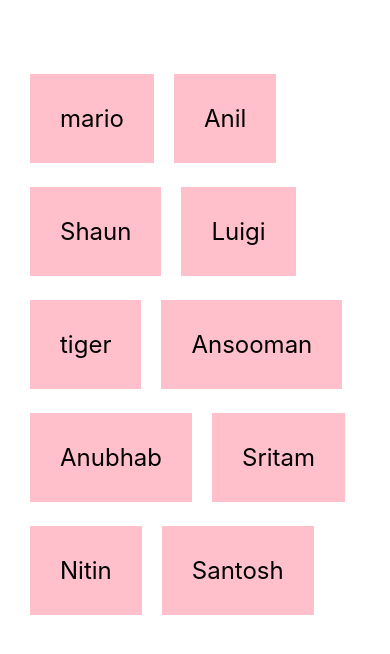
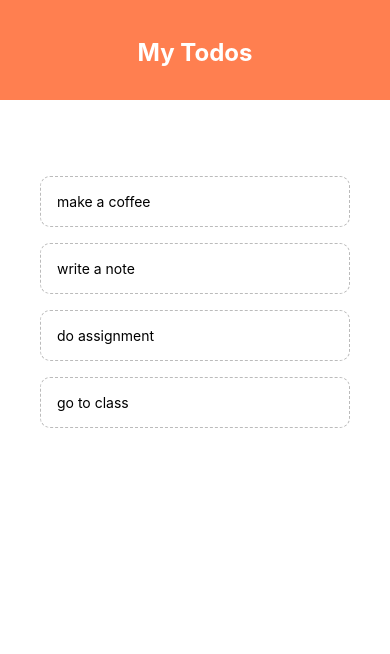
Before and after one commit to Anonymous961/ReactNativeTut, a React Native app: screen / in a window 390 px wide. Shown: the top 654 px of the page. Built offline with nearby package versions, Linux system fonts and the light colour scheme.

Commit message:
Todo list and touchability

```diff
--- a/App.js
+++ b/App.js
@@ -1,45 +1,35 @@
 import { StatusBar } from 'expo-status-bar';
 import { useState } from 'react';
 import { StyleSheet, Text, View, Button, TextInput, ScrollView,FlatList, TouchableOpacity } from 'react-native';
+import Header from './components/header';
+import Todos from './components/todo';
 
 export default function App() {
-  const [people,setPeople]=useState([
-    {name:'mario',id:1},
-    {name:'Anil',id:2},
-    {name:'Shaun',id:3},
-    {name:'Luigi',id:4},
-    {name:'tiger',id:5},
-    {name:'Ansooman',id:6},
-    {name:'Anubhab',id:7},
-    {name:'Sritam',id:8},
-    {name:'Nitin',id:9},
-    {name:'Santosh',id:10},
+  const [todos,setTodos]=useState([
+    {text:"make a coffee",key:1},
+    {text:"write a note",key:2},
+    {text:"do assignment",key:3},
+    {text:"go to class",key:4},
   ]);
-  const pressHandeler = (id)=>{
-    console.log(id);
-    setPeople((prevPeople)=>{
-      return people.filter((people)=>people.id!=id);
+  const pressHandler=(key)=>{
+    setTodos(()=>{
+      return todos.filter(todo=>todo.key!=key)
     })
   }
   return (
     <View style={styles.container}>
-      <FlatList
-        numColumns={2}
-        keyExtractor={(item)=>item.id}
-        data={people}
-        renderItem={({item})=>(
-          <TouchableOpacity onPress={()=>pressHandeler(item.id)}>
-            <Text style={styles.item}>{item.name}</Text>
-          </TouchableOpacity>
-        )}
-      />
-      {/* <ScrollView>
-        {people.map(item=>
-          <View key={item.key}>
-            <Text style={styles.item}>{item.name}</Text>
-          </View>
-        )}
-      </ScrollView> */}
+      <Header/>
+      <View style={styles.content}>
+        {/* {to form} */}
+        <View style={styles.list}>
+          <FlatList
+            data={todos}
+            renderItem={({item})=>(
+              <Todos item={item} pressHandler={pressHandler}/>
+            )}
+          />
+        </View>
+      </View>
     </View>
   );
 }
@@ -48,38 +38,17 @@ const styles = StyleSheet.create({
   container: {
     flex: 1,
     backgroundColor: '#fff',
-    paddingTop:50,
-    paddingHorizontal: 20,
+    // paddingHorizontal: 20,
     // alignItems: 'center',
     // justifyContent: 'center',
   },
-  item:{
-    marginTop:30,
-    backgroundColor:"pink",
-    fontSize:24,
-    padding:30,
-    marginHorizontal:10,
-    marginTop:24
+  content:{
+    padding:40
   },
-  input:{
-    borderWidth: 1,
-    width: 200,
-    padding:6,
-    borderColor: '#777',
-    margin:20
-  },
-  buttonContainer:{
-    marginTop: 20
-  },
-  header:{
-    backgroundColor:"pink",
-    padding:30
+  list:{
+    marginTop:20,
   },
   boldText:{
     fontWeight: "bold"
   },
-  body:{
-    backgroundColor:"yellow",
-    padding:20
-  }
 });
--- /dev/null
+++ b/components/header.tsx
@@ -0,0 +1,25 @@
+import { StyleSheet, Text, View } from "react-native";
+const Header = () => {
+    return (
+        <View style={styles.header}>
+            <Text style={styles.title}>My Todos</Text>
+        </View>
+     );
+}
+
+export default Header;
+
+const styles=StyleSheet.create({
+    header:{
+        height:100,
+        paddingTop:38,
+        backgroundColor:'coral'
+    },
+    title:{
+        // marginTop:20,
+        textAlign:'center',
+        fontWeight:'bold',
+        color:'white',
+        fontSize:24
+    }
+})
--- /dev/null
+++ b/components/todo.tsx
@@ -0,0 +1,22 @@
+import { useState } from 'react';
+import { StyleSheet, Text, View, Button, TextInput, ScrollView,FlatList, TouchableOpacity } from 'react-native';
+const Todos = ({item,pressHandler}:any) => {
+    return (
+        <TouchableOpacity onPress={()=>pressHandler(item.key)}>
+            <Text style={styles.item}>{item.text}</Text>
+        </TouchableOpacity>
+     );
+}
+
+export default Todos;
+
+const styles=StyleSheet.create({
+    item:{
+        padding:16,
+        marginTop:16,
+        borderColor:'#bbb',
+        borderWidth:1,
+        borderStyle:'dashed',
+        borderRadius:10
+    }
+})
```
Also changed, not shown: components/Hello.tsx (deleted, +0 -64 lines).
